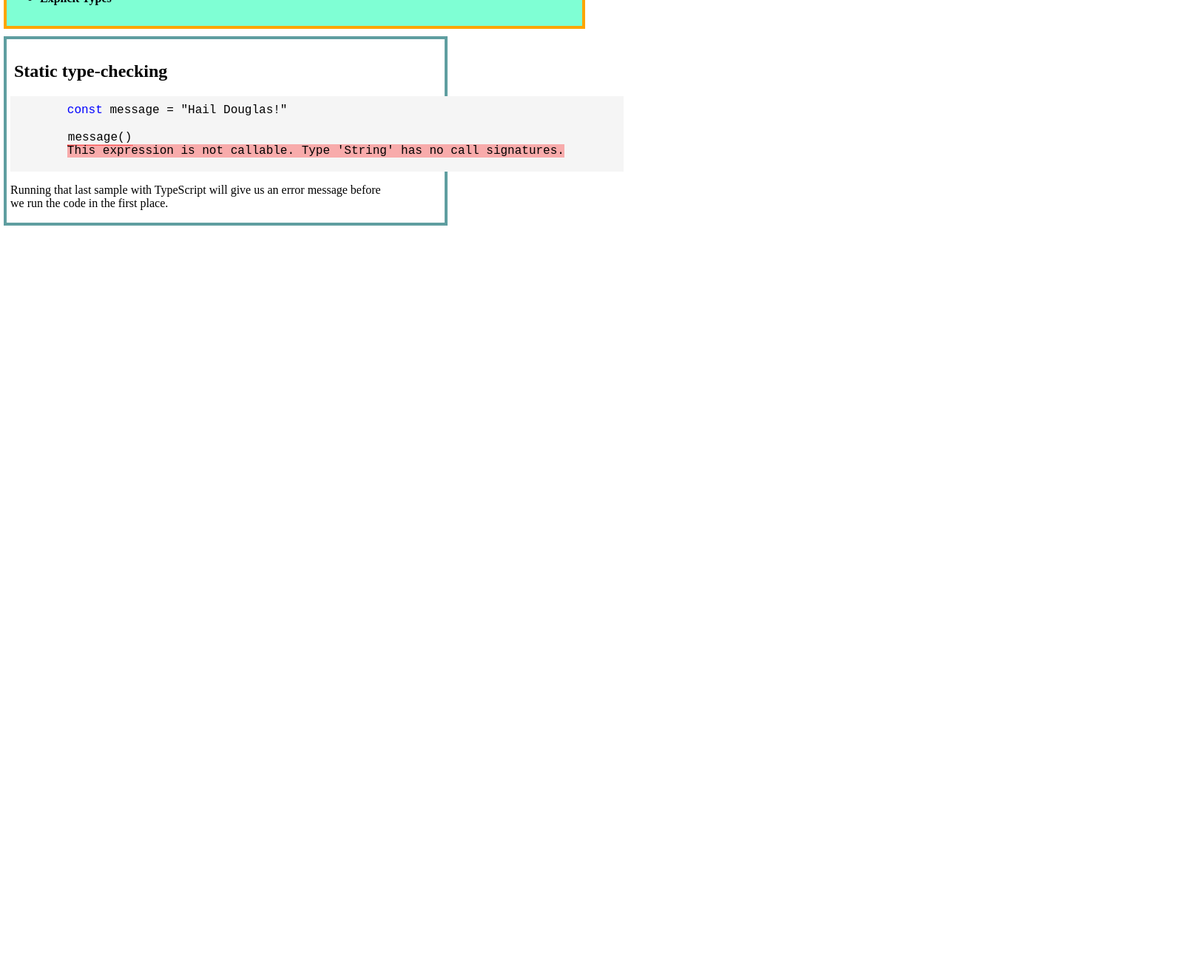
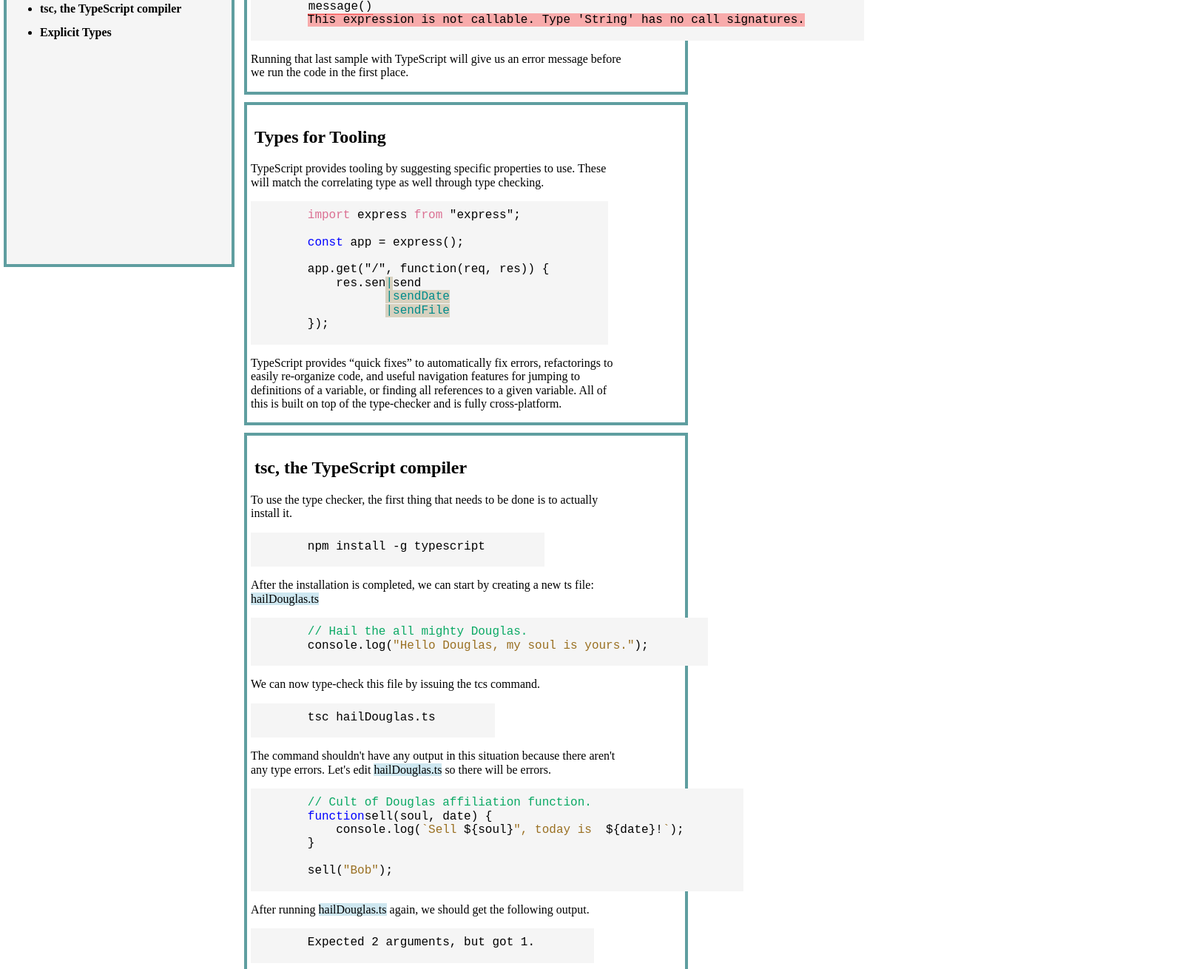
Before and after one commit to cs401-fall2022/lesson14-stocktonwoodworth, a website: page basics.html in a window 1280 px wide. Shown: the part 171-1481 px from the top of the page at 74% size, 1610 px wide, since content can reach past the window. Before the commit the page ends 800 px from the top, so only its background shows below. Drawn offline with Linux system fonts and the light colour scheme.

Commit message:
more progress

```diff
--- a/basics.html
+++ b/basics.html
@@ -9,30 +9,103 @@
 <body>
 
 <!-- Introduction/Header -->
-<div class="introduction">
+<div class="introductionBasics">
     <h1>The Basics</h1>
     <ul class="basicLinkList">
         <li><a href="#staticType">Static type-checking</a></li>
-        <li><a href="#">Types for Tooling</a></li>
+        <li><a href="#tooling">Types for Tooling</a></li>
+        <li><a href="#tsc">tsc, the TypeScript compiler</a></li>
         <li><a href="#">Explicit Types</a></li>
     </ul>
 </div>
 
-<div class="introImage">
+<div class="introImageBasics">
     <img src="images/typescript-logo.png" alt="TypeScript">
 </div>
 <!-- End Introduction/Header -->
 
-<div class="staticType" id="staticType">
-    <h2>Static type-checking</h2>
-    <pre>
+<div class="centerContent">
+    <!-- Static type -->
+    <div class="staticType" id="staticType">
+        <h2>Static type-checking</h2>
+        <pre>
         <span style="color: blue">const</span> message = "Hail Douglas!"
 
         <span style="border-bottom: 1px dotted #ff0000;padding:1px">message()</span>
         <span class="styleSpan">This expression is not callable. Type 'String' has no call signatures.</span>
     </pre>
 
-    <p>Running that last sample with TypeScript will give us an error message before we run the code in the first place.</p>
+        <p>Running that last sample with TypeScript will give us an error message before we run the code in the first
+            place.</p>
+    </div>
+    <!-- End static type -->
+
+    <!-- tooling -->
+    <div class="tooling" id="tooling">
+        <h2>Types for Tooling</h2>
+        <p>TypeScript provides tooling by suggesting specific properties to use. These will match the correlating type
+            as
+            well through type checking.</p>
+        <pre>
+        <span style="color: palevioletred">import</span> express <span style="color: palevioletred">from</span> "express";
+
+        <span style="color: blue">const</span> app = express();
+
+        app.get("/", function(req, res)) {
+            res.sen<span class="suggest" style="color: darkcyan">|</span>send
+                   <span class="suggest" style="color: darkcyan">|sendDate</span>
+                   <span class="suggest" style="color: darkcyan">|sendFile</span>
+        });
+    </pre>
+
+        <p>TypeScript provides “quick fixes” to automatically fix errors, refactorings to easily re-organize
+            code, and useful navigation features for jumping to definitions of a variable, or finding all references to
+            a
+            given variable. All of this is built on top of the type-checker and is fully cross-platform.</p>
+    </div>
+    <!-- End tooling -->
+
+    <!-- tsc compiler -->
+    <div class="tsc" id="tsc">
+        <h2>tsc, the TypeScript compiler</h2>
+        <p>To use the type checker, the first thing that needs to be done is to actually install it.</p>
+
+        <pre>
+        npm install -g typescript
+    </pre>
+        <p>After the installation is completed, we can start by creating a new ts file: <span
+                style="background-color: rgba(173,216,230,0.6)">hailDouglas.ts</span></p>
+
+        <pre>
+        <span style="color: #0aa964">// Hail the all mighty Douglas.</span>
+        console.log(<span style="color: #9a7022">"Hello Douglas, my soul is yours."</span>);
+    </pre>
+
+        <p>We can now type-check this file by issuing the tcs command.</p>
+        <pre>
+        tsc hailDouglas.ts
+    </pre>
+
+        <p>The command shouldn't have any output in this situation because there aren't any type errors. Let's edit
+            <span style="background-color: rgba(173,216,230,0.6)">hailDouglas.ts</span> so there will be errors.</p>
+        <pre>
+        <span style="color: #0aa964">// Cult of Douglas affiliation function.</span>
+        <span style="color: blue">function</span>sell(soul, date) {
+            console.log(<span style="color: #9a7022">`Sell</span> ${soul}<span
+                style="color: #9a7022">", today is </span> ${date}!<span style="color: #9a7022">`</span>);
+        }
+
+        sell(<span style="color: #9a7022">"Bob"</span>);
+    </pre>
+
+        <p>After running <span style="background-color: rgba(173,216,230,0.6)">hailDouglas.ts</span> again, we should
+            get the following
+            output.</p>
+        <pre>
+        Expected 2 arguments, but got 1.
+    </pre>
+    </div>
+    <!-- End tsc compiler -->
 </div>
 
 </body>
--- a/css/main.css
+++ b/css/main.css
@@ -13,6 +13,7 @@ a {
     color: black;
     font-weight: bold;
 }
+
 /* change color when hover to indicate clickable */
 a:hover {
     color: orange;
@@ -64,6 +65,7 @@ img {
     bottom: 11em;
     right: 7em;
 }
+
 /* End Introduction/page header styling */
 
 /* Defining types section */
@@ -89,6 +91,7 @@ img {
     margin-left: 10px;
     padding-right: 5px;
 }
+
 /* End defining types section */
 
 /* Composing Types styling */
@@ -115,6 +118,7 @@ img {
     padding: 10px 5em 0 0;
     margin-left: 5px;
 }
+
 /* End composing types styling */
 
 /* basicButton location */
@@ -124,8 +128,33 @@ img {
     right: 5em;
     bottom: 80em;
 }
+
 /*-------------------------------- End index.html formatting --------------------------------*/
 
+/* Universal */
+div.centerContent {
+    margin-left: 25%;
+    width: 100%;
+    padding: 5px;
+
+}
+
+div.introductionBasics {
+    background-color: whitesmoke;
+    border: 4px solid cadetblue;
+    width: 23%;
+    height: 500px;
+    padding: 5px;
+    margin: 14px 0 0 5px;
+    float: left;
+}
+
+.introImageBasics {
+    width: 50%;
+    float: right;
+    margin-right: 130px;
+
+}
 /* The Basics Static Type */
 .staticType pre {
     text-align: left;
@@ -136,7 +165,7 @@ img {
     margin-left: 5px;
 }
 
-.styleSpan{
+.styleSpan {
     background-color: rgba(255, 0, 0, 0.30);
     font-size: medium;
 }
@@ -154,3 +183,54 @@ div.staticType {
 }
 
 /* End static type */
+
+/* Start Types for Tooling */
+/* Type tooling pre */
+.tooling pre {
+    text-align: left;
+    background-color: whitesmoke;
+    display: block;
+    width: fit-content;
+    padding: 10px 5em 0 0;
+    margin-left: 5px;
+}
+
+div.tooling {
+    border: 4px solid cadetblue;
+    width: 40%;
+    margin-left: 5px;
+    margin-top: 10px;
+    padding: 10px 5em 0 0;
+}
+
+.tooling p {
+    margin-left: 5px;
+}
+
+/* span suggest */
+.tooling span.suggest {
+    background-color: #d7d1bf;
+}
+
+/* End types for tooling */
+/* Start tsc styling */
+.tsc pre {
+    text-align: left;
+    background-color: whitesmoke;
+    display: block;
+    width: fit-content;
+    padding: 10px 5em 0 0;
+    margin-left: 5px;
+}
+
+div.tsc {
+    border: 4px solid cadetblue;
+    width: 40%;
+    margin-left: 5px;
+    margin-top: 10px;
+    padding: 10px 5em 0 0;
+}
+
+.tsc p {
+    margin-left: 5px;
+}
```
Also changed, not shown: build/app.js.
